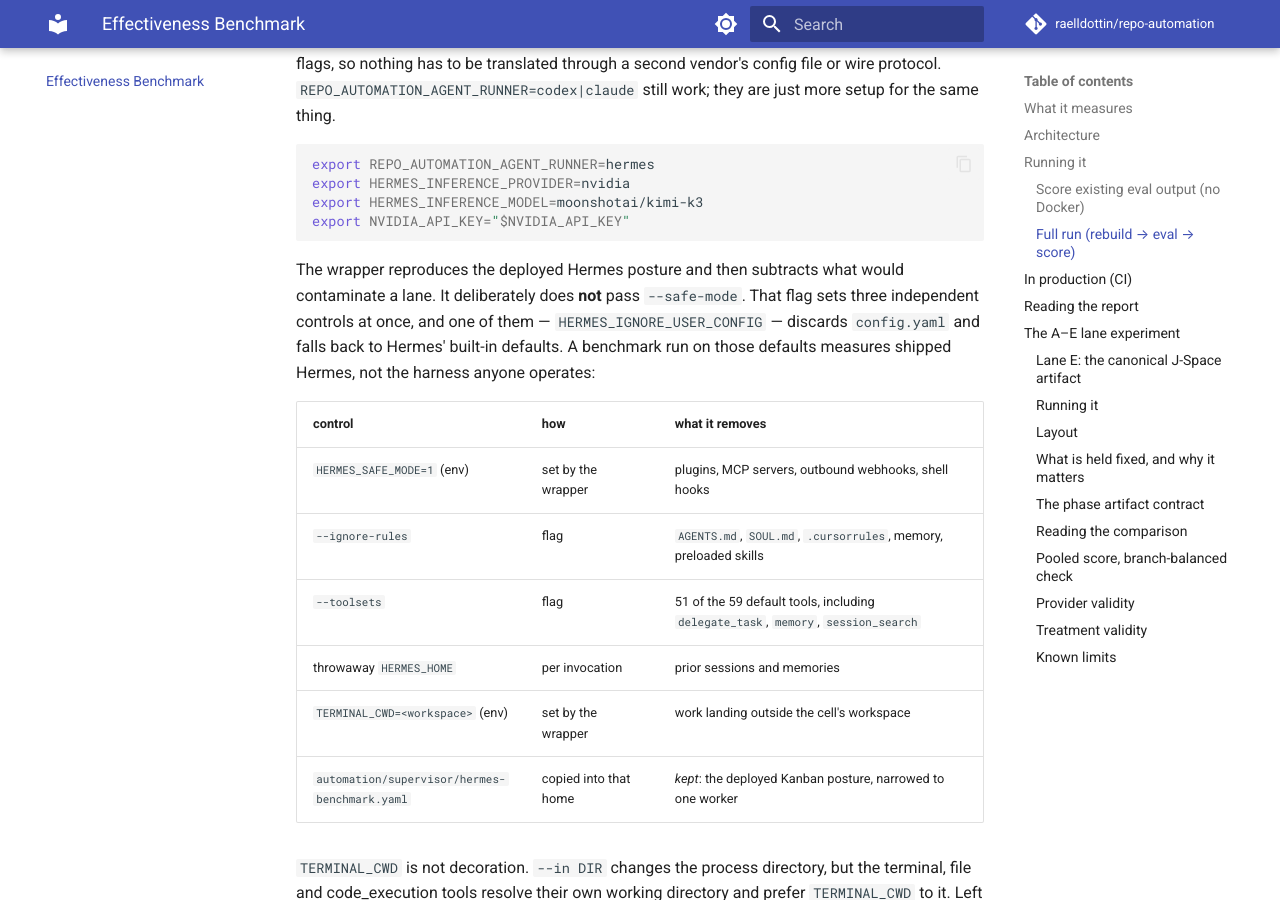
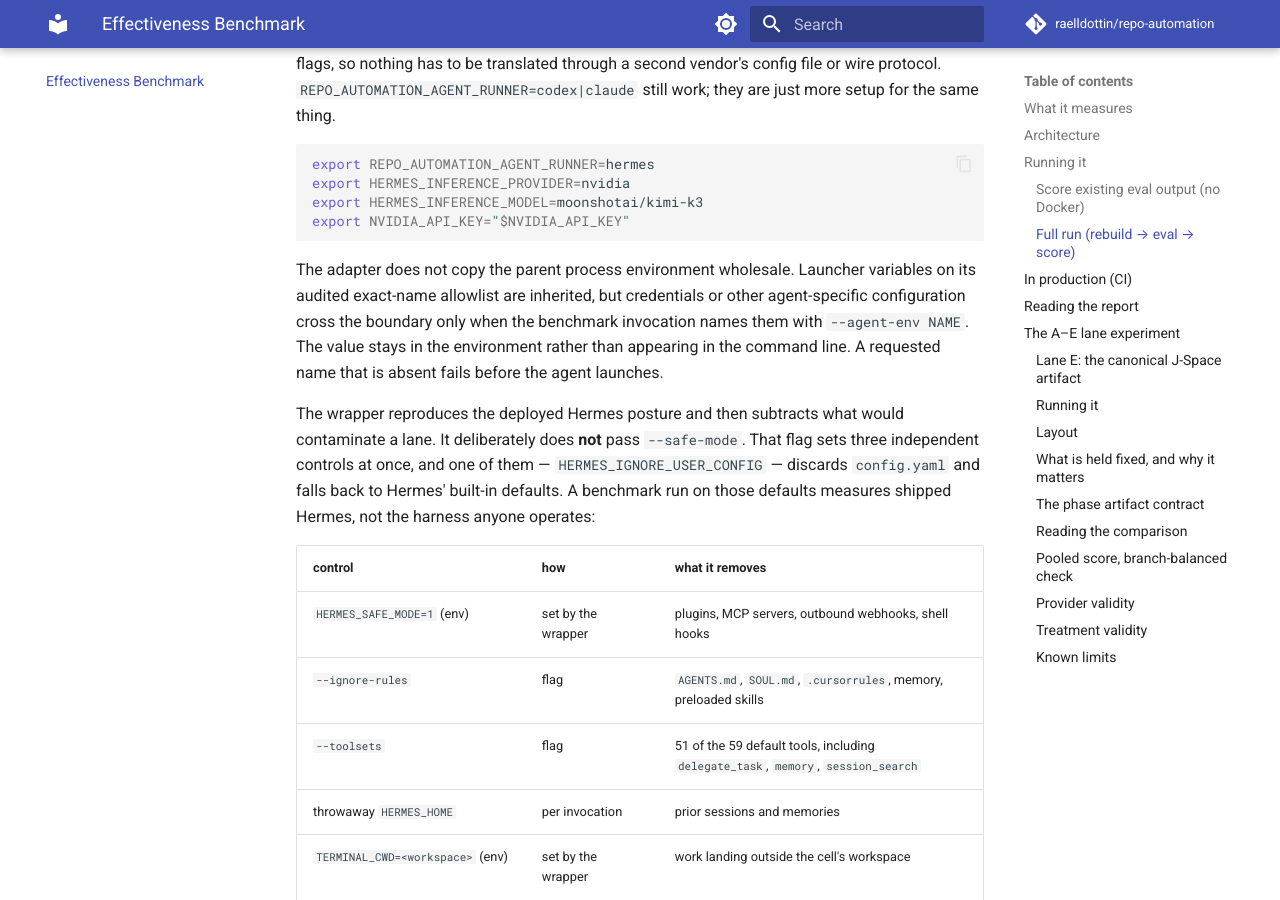
Before and after one commit to raelldottin/repo-automation, an MkDocs documentation site: the page built from docs/workflows/effectiveness-benchmark.md, in a window 1280 px wide and 900 px high, scrolled down 1441 px. Built offline with MkDocs 1.6.1 and Material for MkDocs 9.7.7, drawn with Linux system fonts in a browser that asks for light colours; comment, search, counter and statistics services are not loaded; some of the changed text lies outside the part shown.

Commit message:
Document explicit benchmark credential forwarding

````diff
--- a/docs/workflows/effectiveness-benchmark.md
+++ b/docs/workflows/effectiveness-benchmark.md
@@ -52,6 +52,12 @@
 export HERMES_INFERENCE_MODEL=moonshotai/kimi-k3
 export NVIDIA_API_KEY="$NVIDIA_API_KEY"
 ```
+
+The adapter does not copy the parent process environment wholesale. Launcher variables on
+its audited exact-name allowlist are inherited, but credentials or other agent-specific
+configuration cross the boundary only when the benchmark invocation names them with
+`--agent-env NAME`. The value stays in the environment rather than appearing in the
+command line. A requested name that is absent fails before the agent launches.
 
 The wrapper reproduces the deployed Hermes posture and then subtracts what would
 contaminate a lane. It deliberately does **not** pass `--safe-mode`. That flag sets three
@@ -124,8 +130,11 @@
 
 ```shell
 uv pip install programbench
-uv run python -m automation.benchmark all --run-dir out --all          # full set
-uv run python -m automation.benchmark all --run-dir out --instances abishekvashok__cmatrix.5c082c6
+uv run python -m automation.benchmark all --run-dir out --all \\
+  --agent-env NVIDIA_API_KEY                                             # full set
+uv run python -m automation.benchmark all --run-dir out \\
+  --instances abishekvashok__cmatrix.5c082c6 \\
+  --agent-env NVIDIA_API_KEY
 ```
 
 > On Apple Silicon the cleanroom images run only under slow amd64 emulation; prefer an
````
